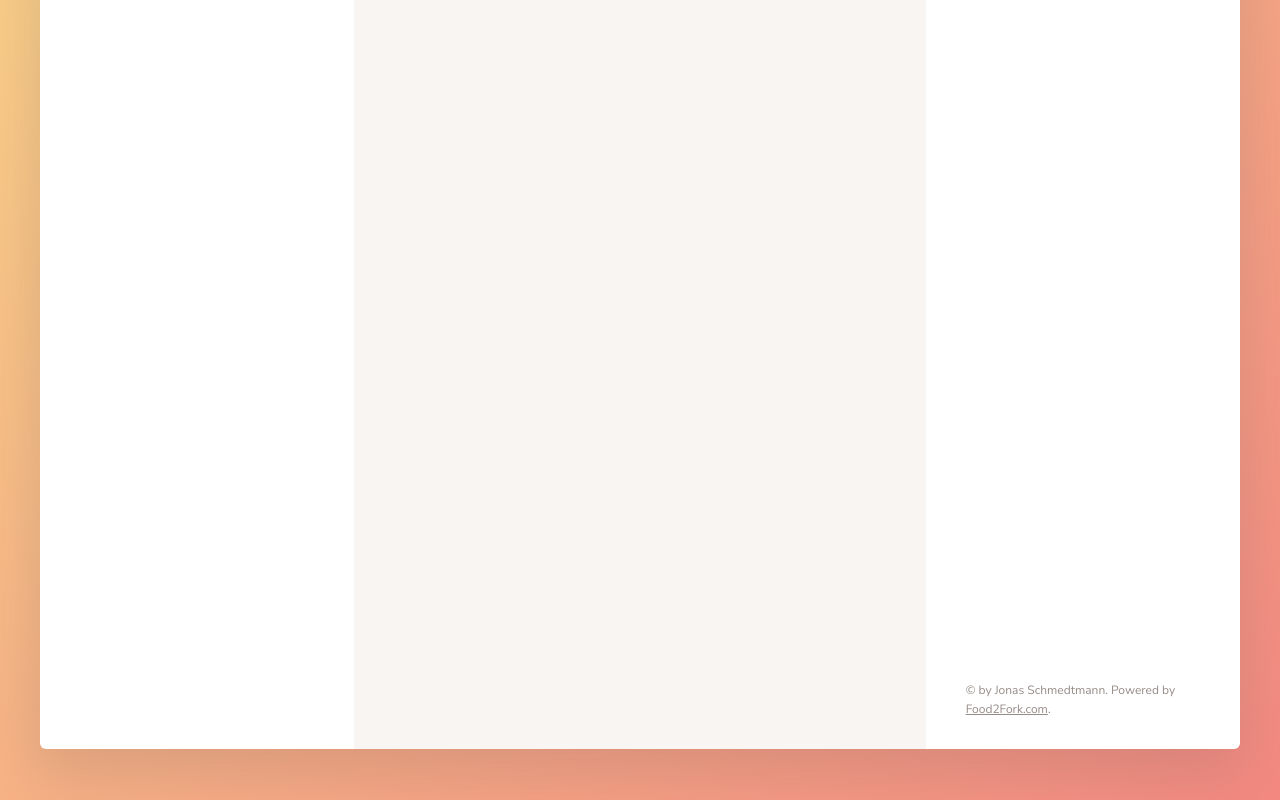
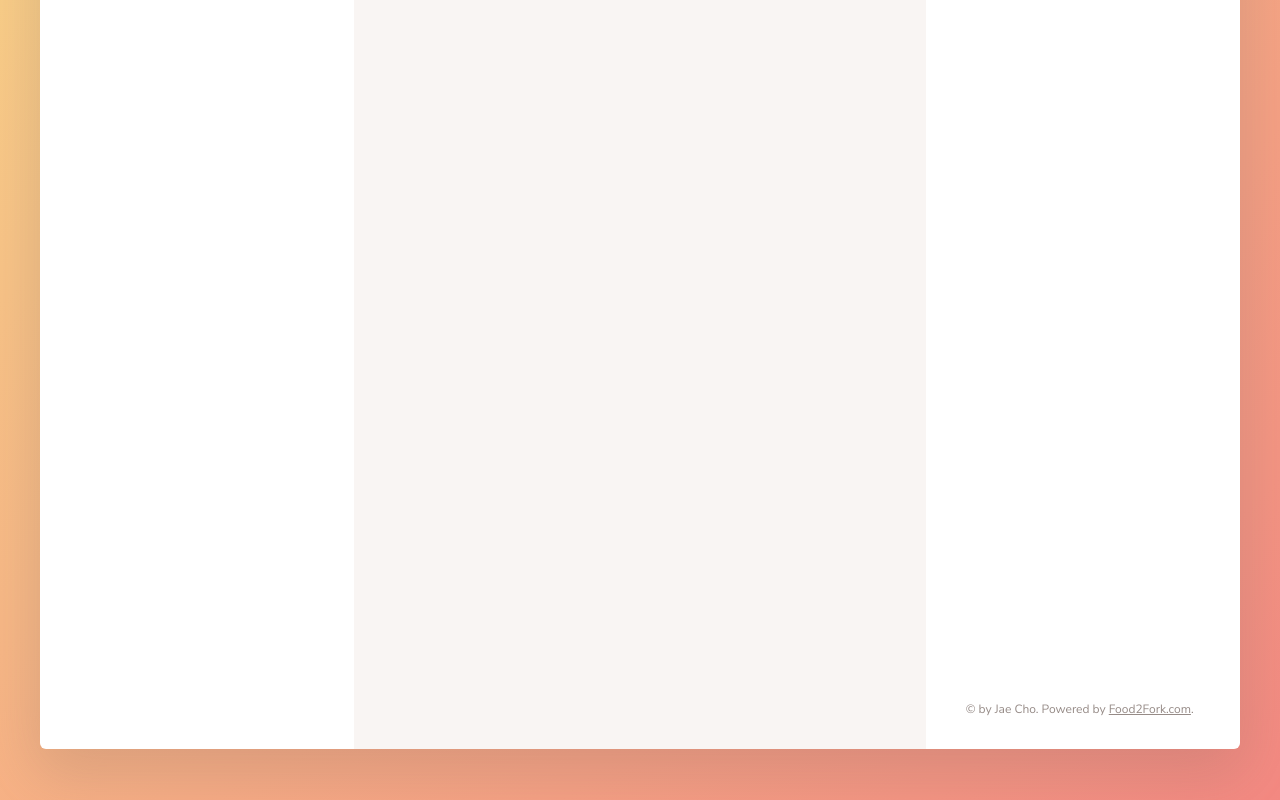
Before and after one commit to cjp0116/javascript_apps, a website built with webpack: page forkify/src/index.html in a window 1280 px wide. Shown: the part 402-1202 px from the top of the page. Built offline with nearby package versions, Linux system fonts and the light colour scheme.

Commit message:
Add files via upload

```diff
--- a/forkify/src/index.html
+++ b/forkify/src/index.html
@@ -429,7 +429,7 @@
             </ul>
 
             <div class="copyright">
-                &copy; by Jonas Schmedtmann. Powered by
+                &copy; by Jae Cho. Powered by
                 <a href="http://food2fork.com" target="_blank" class="link">Food2Fork.com</a>.
             </div>
 
```
